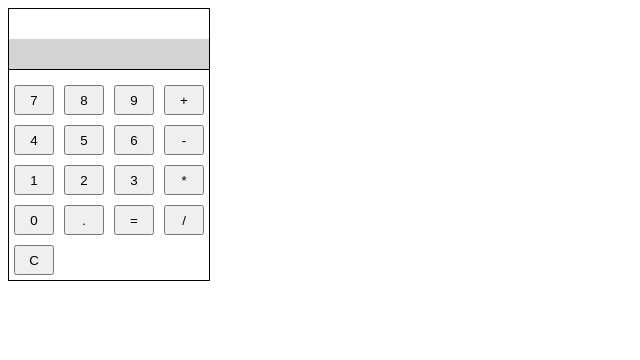
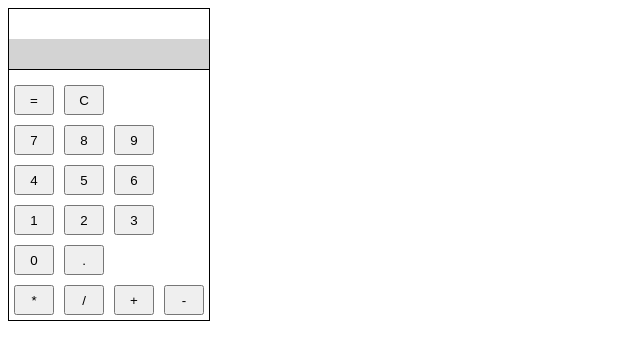
Before and after one commit to PierreEv/calculator-app, a React (Create React App) app: page / in a window 1280 px wide. Shown: the top 360 px of the page, without its empty margins (0-640 px from the left). Built offline with nearby package versions, Linux system fonts and the light colour scheme.

Commit message:
Split Keyboard component

```diff
--- /dev/null
+++ b/src/js/components/ActionKeyboard.js
@@ -0,0 +1,41 @@
+import React from 'react';
+import { connect } from 'react-redux';
+import Button from './Button';
+import { clearText, computeText } from '../redux/actions';
+
+class ActionKeyboard extends React.Component {
+
+    renderButton (i, onClick) {
+        return <Button
+            className="action-btn"
+            value={i}
+            onClick={() => onClick(i)}
+        />;
+    }
+
+    renderClearButton (i) {
+        return this.renderButton(i, this.props.onClearClick);
+    }
+
+    renderComputeButton (i) {
+        return this.renderButton(i, this.props.onComputeClick);
+    }
+
+    render () {
+        return (
+            <div className="action-keyboard flex-row-container">
+                {this.renderComputeButton('=')}
+                {this.renderClearButton('C')}
+            </div>
+        );
+    }
+}
+
+const mapDispatchToProps = (dispatch, props) => {
+    return {
+        onClearClick: () => dispatch(clearText()),
+        onComputeClick: () => dispatch(computeText())
+    };
+};
+
+export default connect(null, mapDispatchToProps)(ActionKeyboard);
--- a/src/js/components/Button.js
+++ b/src/js/components/Button.js
@@ -3,7 +3,10 @@ import React from 'react';
 class Button extends React.Component {
     render () {
         return (
-            <button onClick={this.props.onClick}>
+            <button
+                className={this.props.className}
+                onClick={this.props.onClick}
+            >
                 {this.props.value}
             </button>
         );
--- a/src/js/components/Keyboard.js
+++ b/src/js/components/Keyboard.js
@@ -1,69 +1,17 @@
 import React from 'react';
-import { connect } from 'react-redux';
-import Button from './Button';
-import { addText, clearText, computeText } from '../redux/actions';
+import TextKeyBoard from './TextKeyboard';
+import ActionKeyboard from './ActionKeyboard';
 
 class Keyboard extends React.Component {
-    renderButton (i, onClick) {
-        return <Button
-            value={i}
-            onClick={() => onClick(i)}
-        />;
-    }
-
-    renderTextButton (i) {
-        return this.renderButton(i, this.props.onTextClick);
-    }
-
-    renderClearButton (i) {
-        return this.renderButton(i, this.props.onClearClick);
-    }
-
-    renderComputeButton (i) {
-        return this.renderButton(i, this.props.onComputeClick);
-    }
 
     render () {
         return (
-            <div>
-                <div className="board-row">
-                    {this.renderTextButton(7)}
-                    {this.renderTextButton(8)}
-                    {this.renderTextButton(9)}
-                    {this.renderTextButton('+')}
-                </div>
-                <div className="board-row">
-                    {this.renderTextButton(4)}
-                    {this.renderTextButton(5)}
-                    {this.renderTextButton(6)}
-                    {this.renderTextButton('-')}
-                </div>
-                <div className="board-row">
-                    {this.renderTextButton(1)}
-                    {this.renderTextButton(2)}
-                    {this.renderTextButton(3)}
-                    {this.renderTextButton('*')}
-                </div>
-                <div className="board-row">
-                    {this.renderTextButton(0)}
-                    {this.renderTextButton('.')}
-                    {this.renderComputeButton('=')}
-                    {this.renderTextButton('/')}
-                </div>
-                <div className="board-row">
-                    {this.renderClearButton('C')}
-                </div>
+            <div className="keyboard">
+                <ActionKeyboard />
+                <TextKeyBoard />
             </div>
         );
     }
 }
 
-const mapDispatchToProps = (dispatch, props) => {
-    return {
-        onTextClick: i => dispatch(addText(i)),
-        onClearClick: () => dispatch(clearText()),
-        onComputeClick: () => dispatch(computeText())
-    };
-};
-
-export default connect(null, mapDispatchToProps)(Keyboard);
+export default Keyboard;
--- /dev/null
+++ b/src/js/components/TextKeyboard.js
@@ -0,0 +1,56 @@
+import React from 'react';
+import { connect } from 'react-redux';
+import Button from './Button';
+import { addText } from '../redux/actions';
+
+class TextKeyboard extends React.Component {
+
+    renderButton (i, className) {
+        return <Button
+            className={className}
+            value={i}
+            onClick={() => this.props.onTextClick(i)}
+        />;
+    }
+
+    render () {
+        return (
+            <div className="text-keyboard flex-row-container">
+                <div className="numbers flex-column-container">
+                    <div className="board-row">
+                        {this.renderButton(7)}
+                        {this.renderButton(8)}
+                        {this.renderButton(9)}
+                    </div>
+                    <div className="board-row">
+                        {this.renderButton(4)}
+                        {this.renderButton(5)}
+                        {this.renderButton(6)}
+                    </div>
+                    <div className="board-row">
+                        {this.renderButton(1)}
+                        {this.renderButton(2)}
+                        {this.renderButton(3)}
+                    </div>
+                    <div className="board-row">
+                        {this.renderButton(0)}
+                        {this.renderButton('.')}
+                    </div>
+                </div>
+                <div className="ops flex-column-container">
+                    {this.renderButton('*')}
+                    {this.renderButton('/')}
+                    {this.renderButton('+')}
+                    {this.renderButton('-')}
+                </div>
+            </div>);
+    }
+}
+
+const mapDispatchToProps = (dispatch, props) => {
+    return {
+        onTextClick: i => dispatch(addText(i))
+    };
+};
+
+export default connect(null, mapDispatchToProps)(TextKeyboard);
```
